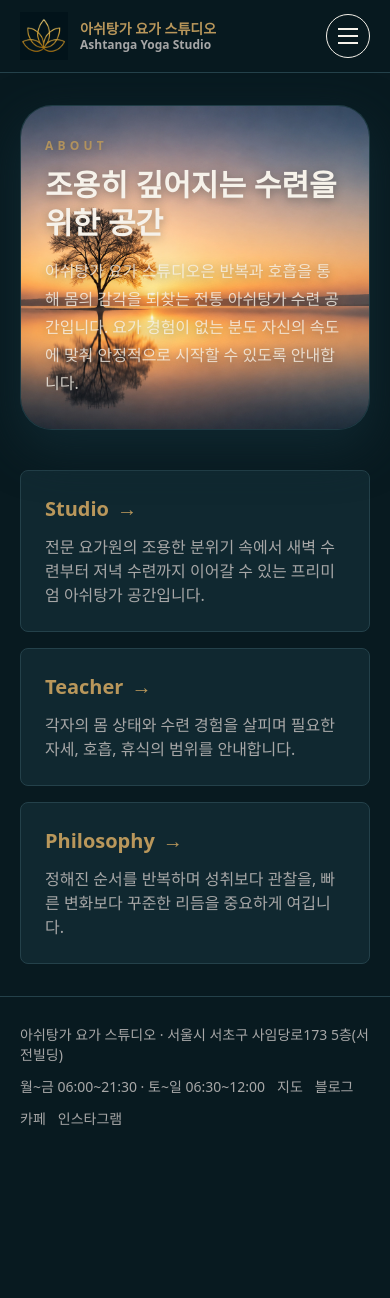
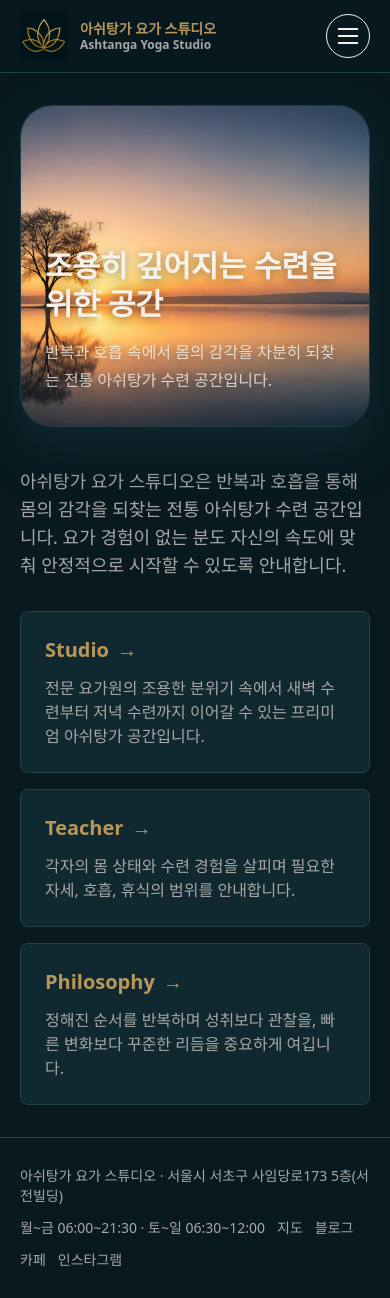
Before and after one commit to Andrea3004/ashtanga-web, a Next.js app: page /about in a window 390 px wide. Before the commit the page ends 1157 px from the top, so only its background shows below. Built offline with nearby package versions, Linux system fonts and the light colour scheme.

Commit message:
style: refine about hero copy and mobile image position

```diff
--- a/src/app/about/page.tsx
+++ b/src/app/about/page.tsx
@@ -35,8 +35,7 @@ export default function AboutPage() {
             fill
             priority
             sizes="(min-width: 1024px) calc(100vw - 10rem), (min-width: 640px) calc(100vw - 4rem), calc(100vw - 2.5rem)"
-            className="object-cover"
-            style={{ objectPosition: "34% 50%" }}
+            className="object-cover object-[58%_50%] sm:object-[34%_50%]"
           />
           <div className="relative z-10 flex min-h-[320px] flex-col justify-end px-6 py-8 [text-shadow:0_2px_10px_rgba(8,26,32,0.38)] sm:px-10 sm:py-10 lg:px-14 lg:py-12">
             <p className="mb-3 text-xs font-black uppercase tracking-[0.35em] text-gold/90">About</p>
@@ -44,13 +43,18 @@ export default function AboutPage() {
               조용히 깊어지는 수련을 위한 공간
             </h1>
             <p className="mt-4 max-w-xl text-base leading-7 text-text/80 sm:text-lg">
-              {siteInfo.name}은 반복과 호흡을 통해 몸의 감각을 되찾는 전통 아쉬탕가 수련 공간입니다.
-              요가 경험이 없는 분도 자신의 속도에 맞춰 안정적으로 시작할 수 있도록 안내합니다.
+              반복과 호흡 속에서 몸의 감각을 차분히 되찾는 전통 아쉬탕가 수련 공간입니다.
             </p>
           </div>
         </div>
 
-        <div className="mx-auto mt-10 grid max-w-6xl gap-4 md:grid-cols-3">
+        <div className="mx-auto mt-10 max-w-6xl">
+          <p className="mb-8 max-w-3xl text-lg text-muted">
+            {siteInfo.name}은 반복과 호흡을 통해 몸의 감각을 되찾는 전통 아쉬탕가 수련 공간입니다.
+            요가 경험이 없는 분도 자신의 속도에 맞춰 안정적으로 시작할 수 있도록 안내합니다.
+          </p>
+
+          <div className="grid gap-4 md:grid-cols-3">
             {aboutCards.map((section) => (
               <Link
                 key={section.title}
@@ -69,6 +73,7 @@ export default function AboutPage() {
               </Link>
             ))}
           </div>
+        </div>
       </section>
     </main>
   );
```
Lines whose indentation alone changed are shown as unchanged.
